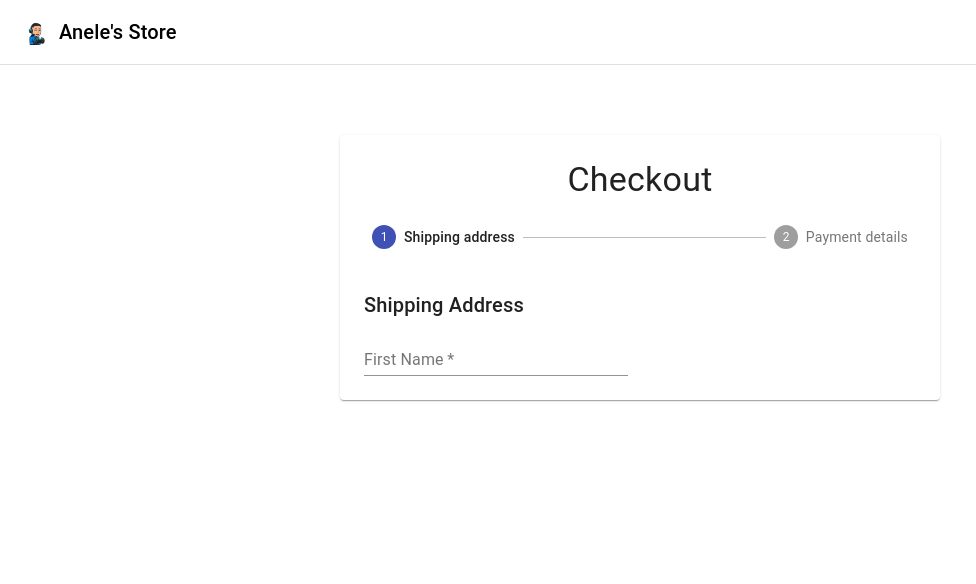
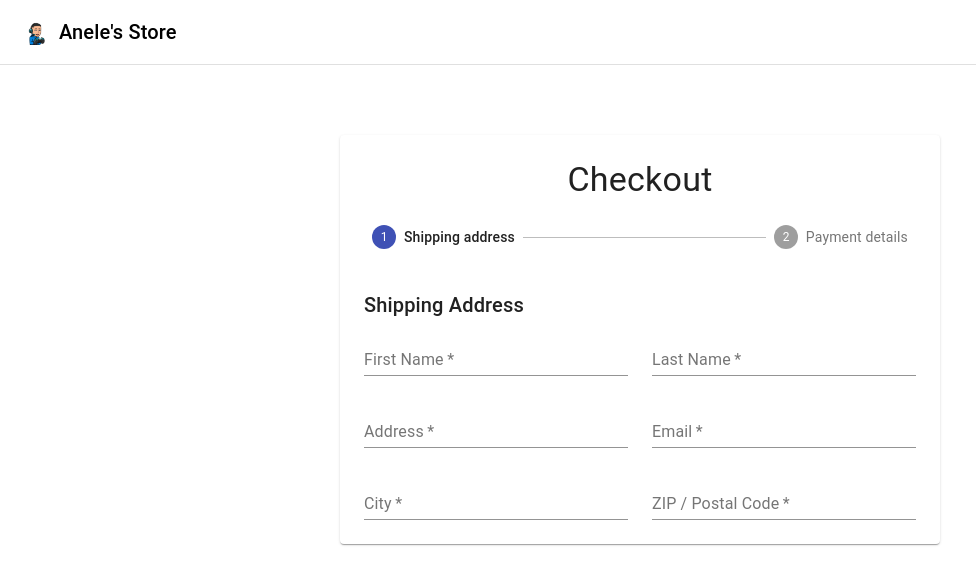
Before and after one commit to KingAJ19/Aneles-Store, a React (Create React App) app: page /checkout in a window 1280 px wide. Shown: the top 584 px of the page, without its empty margins (0-976 px from the left). Built offline with nearby package versions, Linux system fonts and the light colour scheme; no server answers.

Commit message:
added more fields to the form

```diff
--- a/src/components/CheckoutForm/AddressForm.jsx
+++ b/src/components/CheckoutForm/AddressForm.jsx
@@ -13,6 +13,11 @@ const AddressForm = () => {
                 <form onSubmit=''>
                     <Grid container spacing={3}>
                         <FormInput required name='firstName' label='First Name' />
+                        <FormInput required name='lastName' label='Last Name' />
+                        <FormInput required name='address1' label='Address' />
+                        <FormInput required name='email' label='Email' />
+                        <FormInput required name='city' label='City' />
+                        <FormInput required name='zip' label='ZIP / Postal Code' />
                     </Grid>
                 </form>
             </FormProvider>
```
